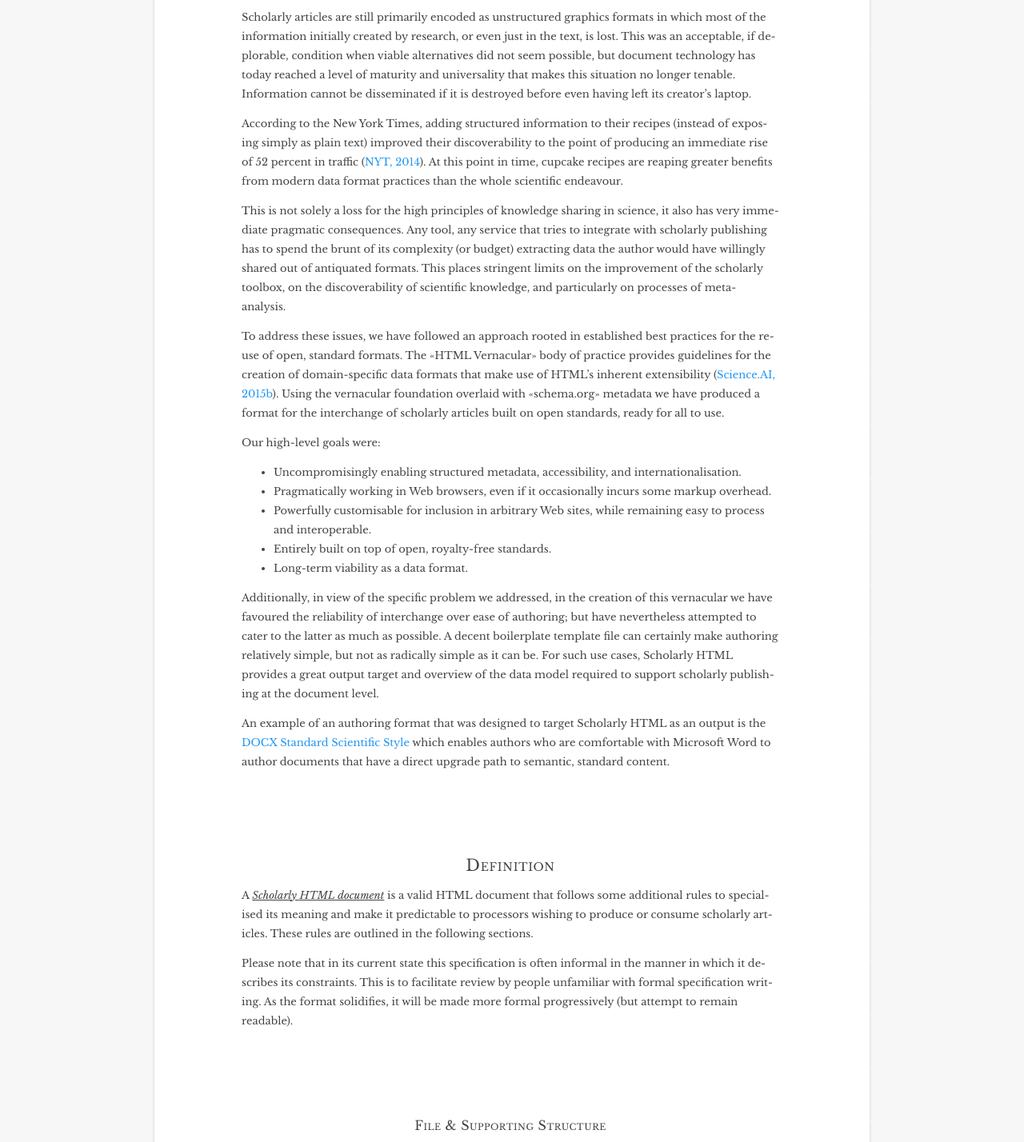
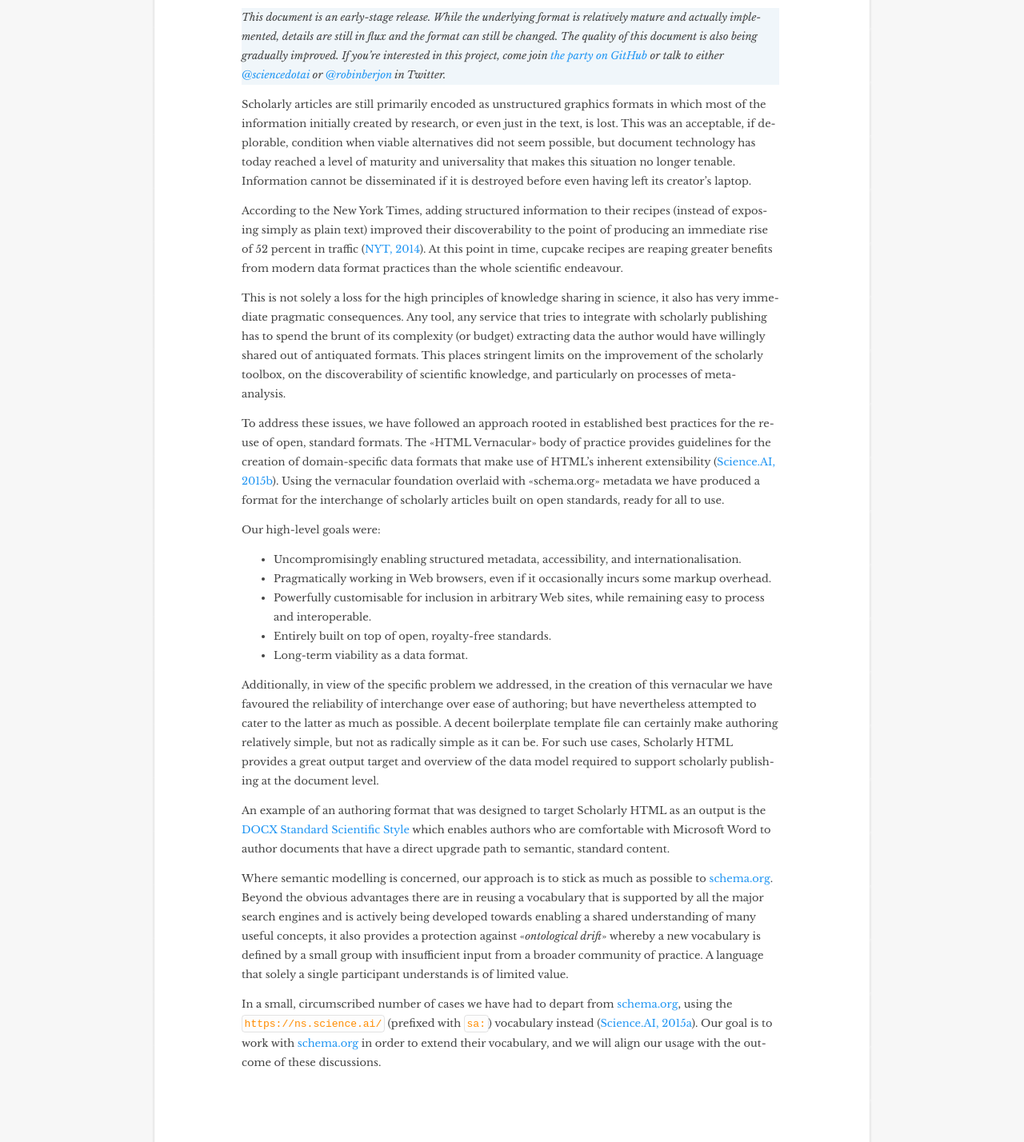
Before and after one commit to scienceai/scholarly.vernacular.io, a plain HTML site: page index.html in a window 1280 px wide. Shown: the part 818-2246 px from the top of the page at 80% size. Drawn offline with nearby package versions, Linux system fonts and the light colour scheme.

Commit message:
explain schema.org and sa: a bit, fix #17

```diff
--- a/index.html
+++ b/index.html
@@ -52,6 +52,17 @@
       </section>
       <section typeof="sa:MaterialsAndMethods" id="motivation">
         <h2>Motivation</h2>
+        <aside typeof="schema:WPSideBar">
+          <p>
+            This document is an early-stage release. While the underlying format is relatively
+            mature and actually implemented, details are still in flux and the format can still be
+            changed. The quality of this document is also being gradually improved. If you’re
+            interested in this project, come join
+            <a href="https://github.com/scienceai/scholarly.vernacular.io/">the party on GitHub</a>
+            or talk to either <a href="https://twitter.com/sciencedotai">@sciencedotai</a> or
+            <a href="https://twitter.com/robinberjon">@robinberjon</a> in Twitter.
+          </p>
+        </aside>
         <p>
           Scholarly articles are still primarily encoded as unstructured graphics formats in which
           most of the information initially created by research, or even just in the text, is lost.
@@ -121,6 +132,23 @@
           output is the <a href="http://scienceai.github.io/docx-standard-scientific-style">DOCX
           Standard Scientific Style</a> which enables authors who are comfortable with Microsoft
           Word to author documents that have a direct upgrade path to semantic, standard content.
+        </p>
+        <p>
+          Where semantic modelling is concerned, our approach is to stick as much as possible to
+          <a href="http://schema.org/">schema.org</a>. Beyond the obvious advantages there are in
+          reusing a vocabulary that is supported by all the major search engines and is actively
+          being developed towards enabling a shared understanding of many useful concepts, it also
+          provides a protection against «<em>ontological drift</em>» whereby a new vocabulary is
+          defined by a small group with insufficient input from a broader community of practice.
+          A language that solely a single participant understands is of limited value.
+        </p>
+        <p>
+          In a small, circumscribed number of cases we have had to depart from
+          <a href="http://schema.org">schema.org</a>, using the <code>https://ns.science.ai/</code>
+          (prefixed with <code>sa:</code>) vocabulary instead
+          (<a href="#ref-sa-ontology" property="schema:citation">Science.AI, 2015a</a>). Our goal is
+          to work with <a href="http://schema.org">schema.org</a> in order to extend their
+          vocabulary, and we will align our usage with the outcome of these discussions.
         </p>
       </section>
       <section typeof="sa:Results" id="definition">
@@ -270,7 +298,6 @@
           </p>
           <ul>
             <li><code>sa:Funding</code> (which has its <a href="#funding">specific structure</a>)</li>
-            <li><code>sa:Abstract</code></li>
             <li><code>sa:Abstract</code></li>
             <li><code>sa:MaterialsAndMethods</code></li>
             <li><code>sa:Results</code></li>
--- a/scholarly.css
+++ b/scholarly.css
@@ -106,12 +106,6 @@ article img {
   height: auto;
 }
 
-pre {
-  box-sizing: border-box;
-  border-left: 3px double var(--color_grey_500);
-  padding-left: 16px;
-  background: var(--color_hl02_a-yellow);
-}
 pre, code, a[property="schema:citation"] {
   -moz-hyphens: none;
   hyphens: none;
@@ -299,7 +293,12 @@ section[typeof='sa:Abstract'] > section > h3 {
   line-height: inherit;
   margin: 0;
   padding: 16px 8px 0 0;
-  color: var(--color_grey_500)
+  color: #9E9E9E
+}
+
+aside[typeof="schema:WPSideBar"] {
+  font-style: italic;
+  background: #F0F6FA;
 }
 
 
```
